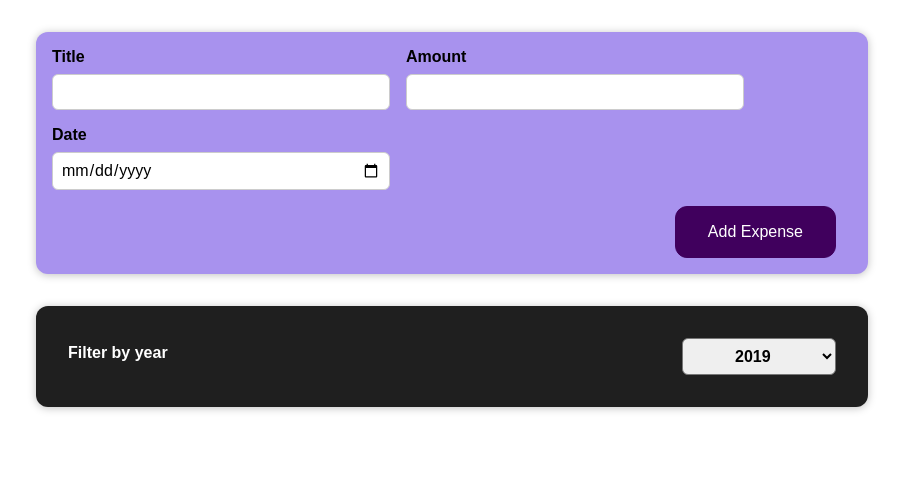
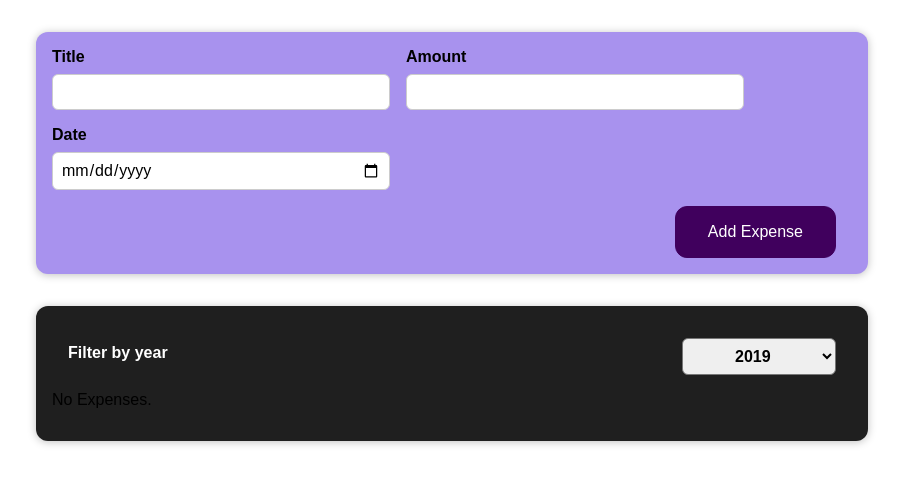
Before and after one commit to ElUrquii/Curso-react, a React (Create React App) app: page / in a window 1280 px wide. Shown: the top 484 px of the page, without its empty margins (188-1091 px from the left). Built offline with nearby package versions, Linux system fonts and the light colour scheme.

Commit message:
Conditional Content

```diff
--- a/src/components/Expenses/Expenses.js
+++ b/src/components/Expenses/Expenses.js
@@ -14,6 +14,19 @@ function Expenses(props) {
     return expense.date.getFullYear().toString() === filterValue;
   });
 
+  let expensesContent = <p>No Expenses.</p>;
+
+  if (filteredDate.length > 0) {
+    expensesContent = filteredDate.map((expense) => (
+      <ExpenseItem
+        key={expense.id}
+        title={expense.title}
+        amount={expense.amount}
+        date={expense.date}
+      />
+    ));
+  }
+
   return (
     <div>
       <Card className="expenses">
@@ -22,14 +35,7 @@ function Expenses(props) {
           onFilterChange={filterChangeHandler}
           expenses={props.expenses}
         />
-        {filteredDate.map((expense) => (
-          <ExpenseItem
-            key={expense.id}
-            title={expense.title}
-            amount={expense.amount}
-            date={expense.date}
-          />
-        ))}
+        {expensesContent}
       </Card>
     </div>
   );
```
